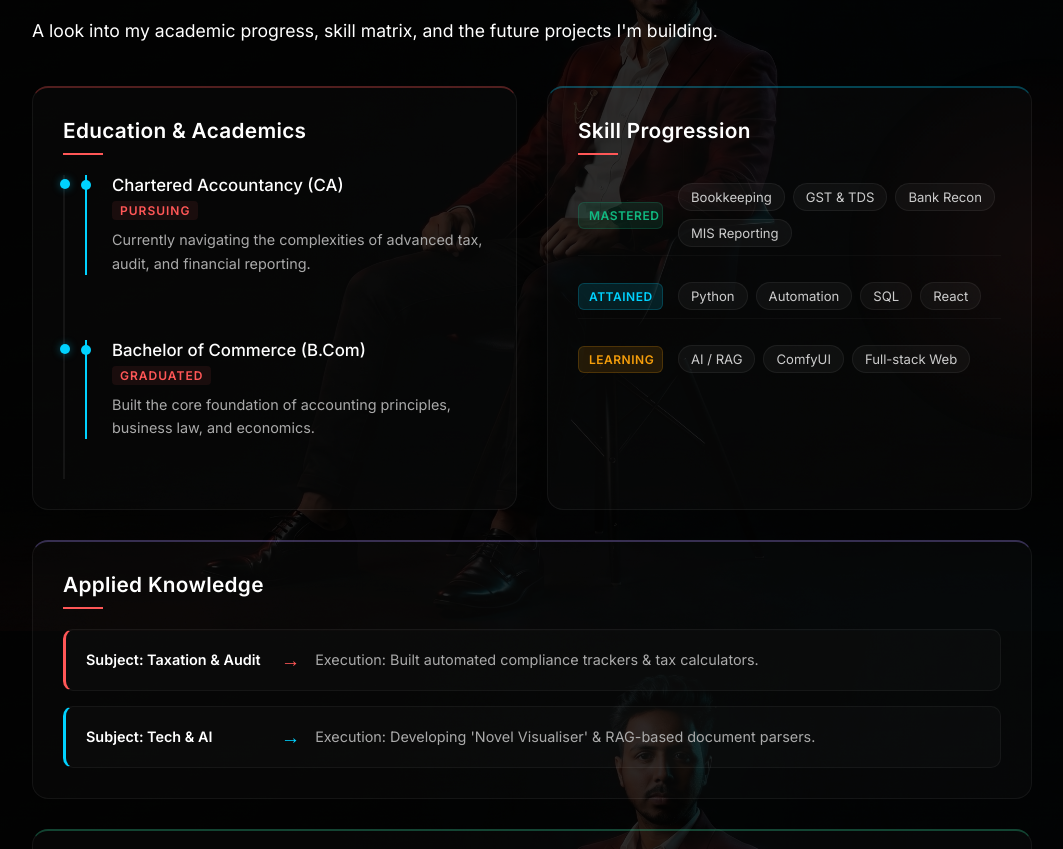
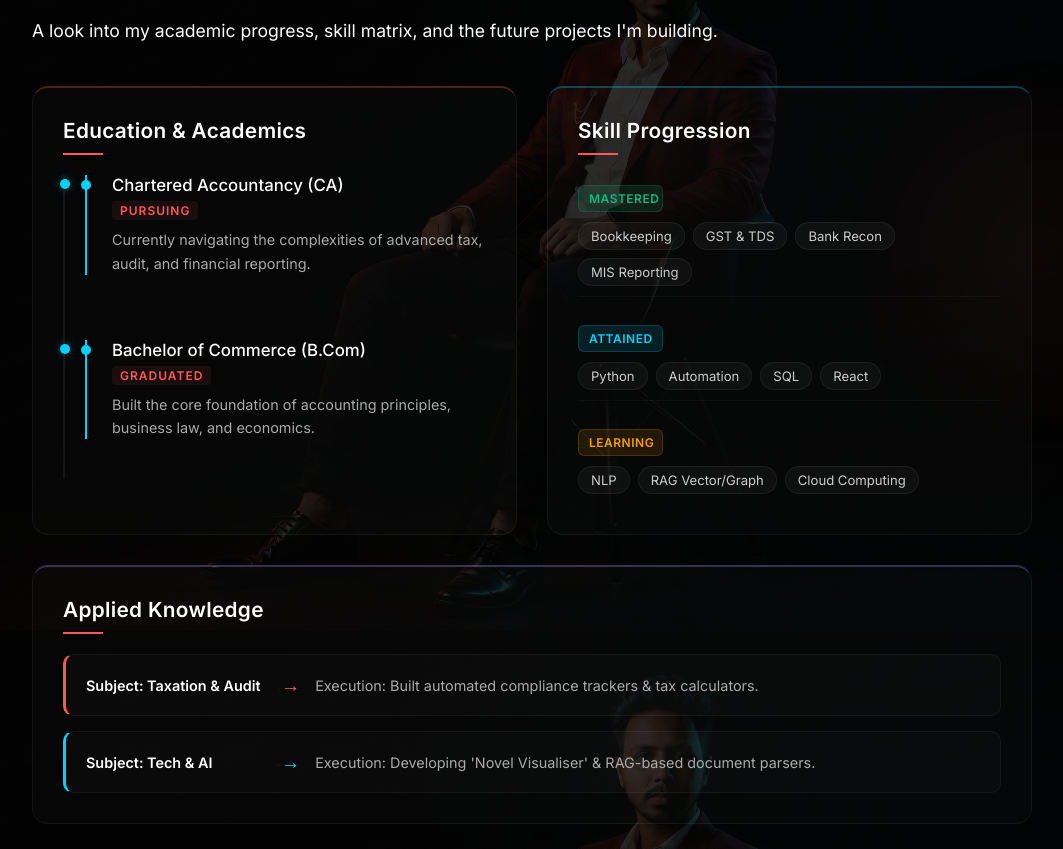
Before and after one commit to Krhimanshu008/Portfolio, a React (Vite) app: page / in a window 1280 px wide. Shown: the part 3111-3960 px from the top of the page, without its empty margins (108-1171 px from the left). Built offline with nearby package versions, Linux system fonts and the light colour scheme.

Commit message:
fix: Skill matrix row layout — label on top, tags wrap below

```diff
--- a/src/App.jsx
+++ b/src/App.jsx
@@ -403,9 +403,9 @@ function App() {
                   <div className="matrix-row">
                     <span className="matrix-label learning">Learning</span>
                     <div className="matrix-tags">
-                      <span>AI / RAG</span>
-                      <span>ComfyUI</span>
-                      <span>Full-stack Web</span>
+                      <span>NLP </span>
+                      <span>RAG Vector/Graph </span>
+                      <span>Cloud Computing</span>
                     </div>
                   </div>
                 </div>
--- a/src/index.css
+++ b/src/index.css
@@ -1397,9 +1397,9 @@ h6 {
 }
 .matrix-row {
   display: flex;
-  align-items: center;
-  gap: 15px;
-  padding: 8px 0;
+  flex-direction: column;
+  gap: 10px;
+  padding: 10px 0;
   border-bottom: 1px solid rgba(255,255,255,0.03);
 }
 .matrix-row:last-child {
```
